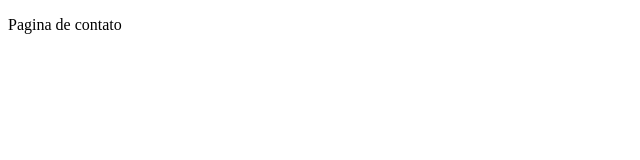
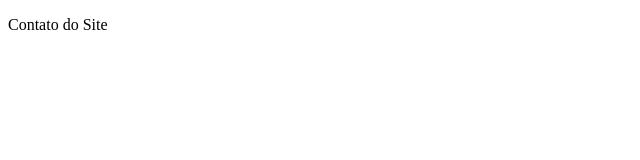
Before and after one commit to Adolfojb/github-master1, a plain HTML site: page contato.html in a window 1280 px wide. Shown: the full height of the page, 0-640 px from the left. Drawn offline with Linux system fonts and the light colour scheme.

Commit message:
alteração da pagina de contatos closes #2

```diff
--- a/contato.html
+++ b/contato.html
@@ -6,6 +6,6 @@
     <title>Document</title>
 </head>
 <body>
-    <p>Pagina de contato</p>
+    <p>Contato do Site</p>
 </body>
 </html>
```
